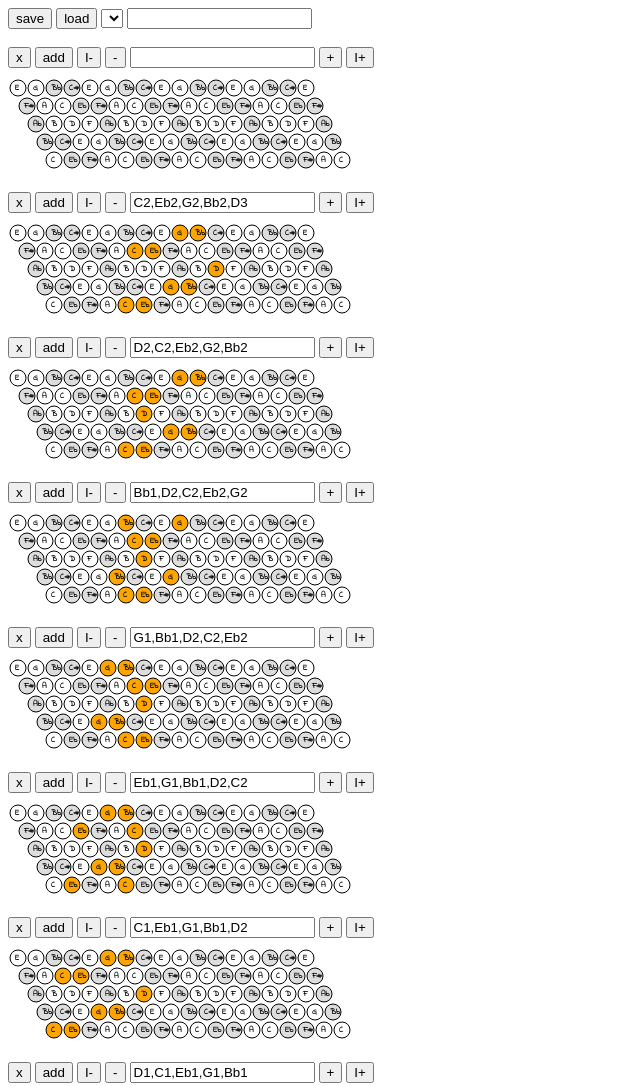
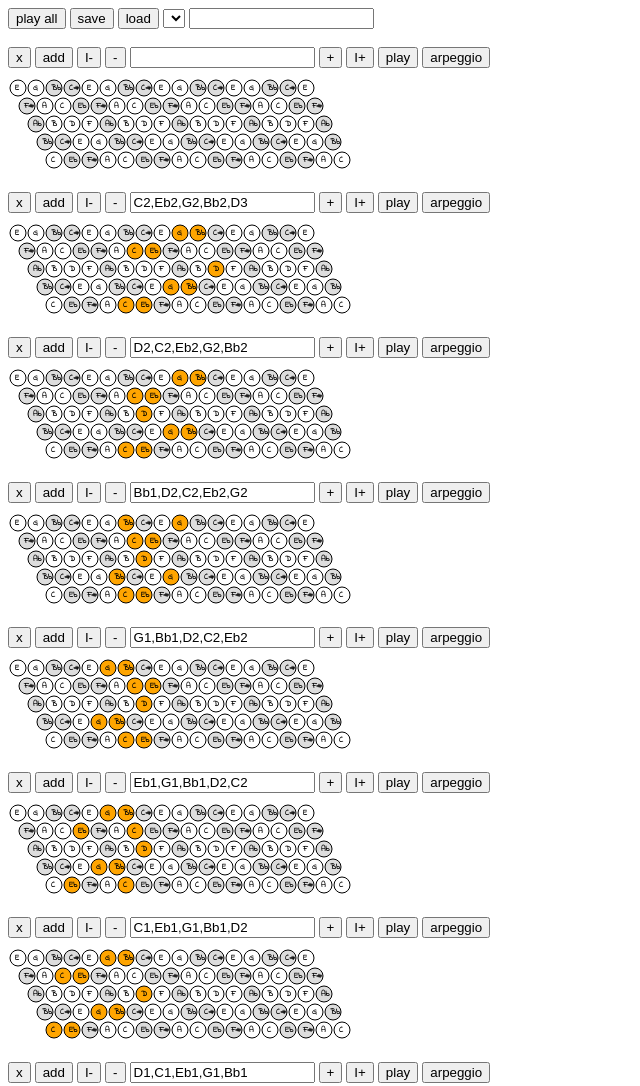
Before and after one commit to joelhoro/ChordApp, a plain HTML site: page index.html in a window 1280 px wide. Shown: the top 1086 px of the page, without its empty margins (0-640 px from the left). Drawn offline with nearby package versions, Linux system fonts and the light colour scheme.

Commit message:
Cosmetic changes

```diff
--- a/index.html
+++ b/index.html
@@ -2,7 +2,7 @@
 <html >
 <head>
   <meta charset="UTF-8">
-  <title>Chord creator</title>
+  <title>Chord Creator</title>
 
 <link href='https://fonts.googleapis.com/css?family=Indie+Flower' rel='stylesheet' type='text/css'>
 <link href='css/accordion.css' rel='stylesheet' type='text/css'>
@@ -14,6 +14,7 @@
 <body>
   <div ng-app='chordApp'>
   <div ng-controller='chordAppCtrl'>
+    <button ng-click='playAll()'>play all</button>
     <button ng-click='save()'>save</button>
     <button ng-click='load()'>load</button>
     <select ng-model="selectedSet" ng-options="x for x in chordSets"></select>
@@ -28,6 +29,8 @@
       <input type=text ng-model="chord" ></input>
       <button ng-click='transpose($index,"up")' >+</button>
       <button ng-click='invert($index,"up")' >I+</button>
+      <button ng-click='play(chord,"chords")'>play</button>
+      <button ng-click='play(chord,"arpeggio")'>arpeggio</button>
 
       <br><accordion-keyboard size=20 notes='{{chord}}' griff='{{griff}}'></accordion-keyboard>
 
@@ -48,5 +51,15 @@
   <script src='js\controller.js'></script>
   <script src='js\accordionWidget.js'></script>
 
+  <script src="lib\audiosynth.js"></script>
+
+  <script>
+
+    // play here if needed
+
+  </script>
+
+
+
 </body>
 </html>
```
